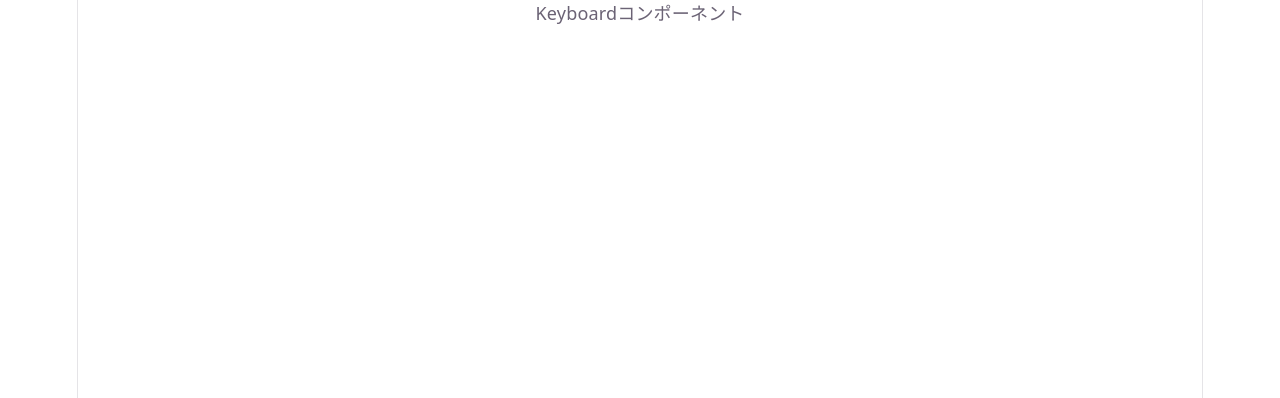
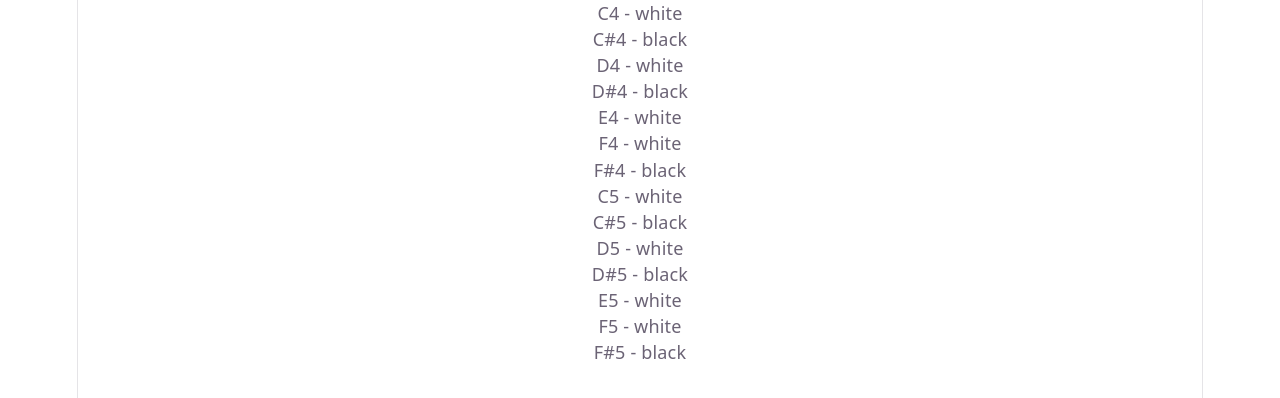
Before and after one commit to cy26015/my-app202608, a React (Vite) app: page / in a window 1280 px wide. Shown: the top 398 px of the page. Built offline with nearby package versions, Linux system fonts and the light colour scheme.

Commit message:
鍵盤を並べた

```diff
--- a/src/components/Keyboard.tsx
+++ b/src/components/Keyboard.tsx
@@ -1,9 +1,30 @@
 function Keyboard() {
+    const notes: string[] = [
+        "C4", "C#4", "D4", "D#4", "E4", "F4", "F#4",
+        "C5", "C#5", "D5", "D#5", "E5", "F5", "F#5"
+    ];
+
+    const keys = notes.map((note, index) => {
+        const type = note.includes("#") ? "black" : "white";
+
+        return {
+            note: note,
+            index: index,
+            type: type
+        };
+    })
+
     return (
         <div>
-          Keyboardコンポーネント
+            {keys.map((key) => {
+                return (
+                    <div key={key.index}>
+                        {key.note} - {key.type}
+                    </div>
+                );
+            })}
         </div>
-    )
+    );
 }
 
-export default Keyboard
+export default Keyboard;
```
